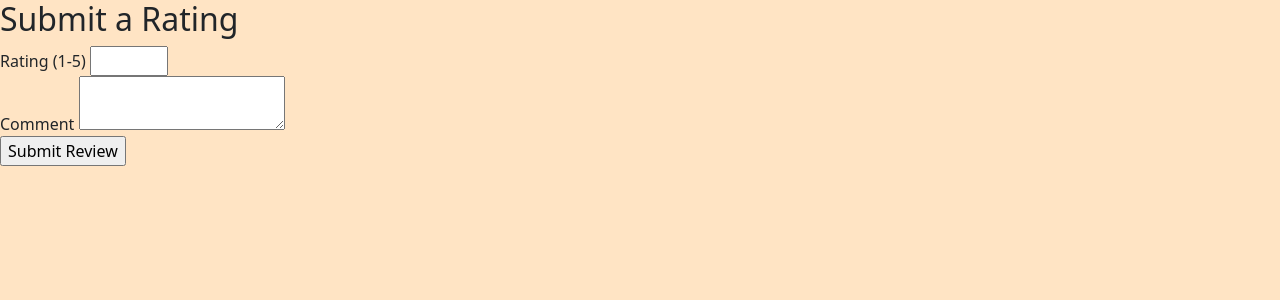
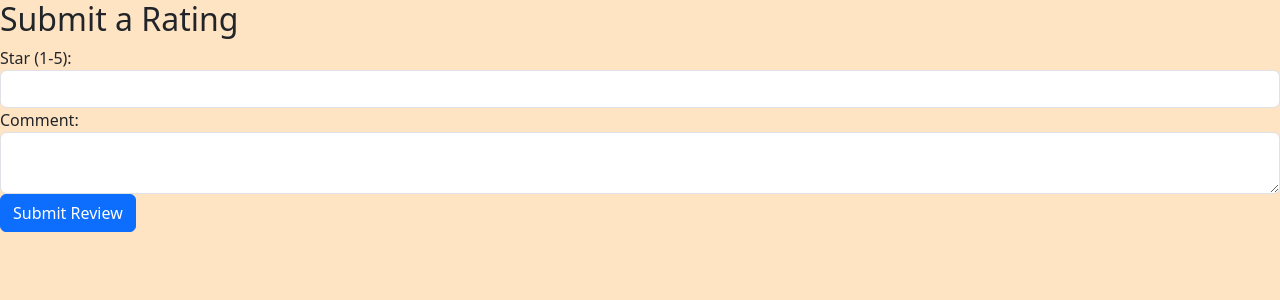
Before and after one commit to maseelshah22/community_cuisine, a Flask app: page /add_rating/1 in a window 1280 px wide. Shown: the top 300 px of the page. Run offline with Flask 3, Linux system fonts and the light colour scheme.

Commit message:
Fixed add review page.

```diff
--- a/templates/add_rating.html
+++ b/templates/add_rating.html
@@ -1,7 +1,11 @@
 <!DOCTYPE html>
 <html lang="en">
 <head>
-    <link href="https://cdn.jsdelivr.net/npm/bootstrap@5.3.2/dist/css/bootstrap.min.css" rel="stylesheet"  integrity="sha384-T3c6CoIi6uLrA9TneNEoa7RxnatzjcDSCmG1MXxSR1GAsXEV/Dwwykc2MPK8M2HN"  crossorigin="anonymous">
+    <meta charset="utf-8">
+    <meta http-equiv="X-UA-Compatible" content="IE=edge">
+    <meta name="viewport" content="width=device-width, initial-scale=1">
+    <title>Add Rating</title>
+    <link href="https://cdn.jsdelivr.net/npm/bootstrap@5.3.2/dist/css/bootstrap.min.css" rel="stylesheet" integrity="sha384-T3c6CoIi6uLrA9TneNEoa7RxnatzjcDSCmG1MXxSR1GAsXEV/Dwwykc2MPK8M2HN" crossorigin="anonymous">
     <link href="static/styles/main.css" rel="stylesheet" type="text/css" >
 </head>
 <body>
@@ -10,14 +14,16 @@
         <form action="" method="post">
             {{ form.hidden_tag() }}
             {{ form.recipe_id(value=recipe_id) }}
-            <div>
-                {{ form.star.label }} {{ form.star }}
+            <div class="form-group">
+            <label for="star">Star (1-5):</label>
+            {{ form.star(class="form-control") }}
             </div>
-            <div>
-                {{ form.comment.label }} {{ form.comment }}
+            <div class="form-group">
+            <label for="comment">Comment:</label>
+            {{ form.comment(class="form-control") }}
             </div>
-            <div>
-                {{ form.submit }}
+            <div class="form-group">
+            {{ form.submit(class="btn btn-primary") }}
             </div>
         </form>
     </div>
```
